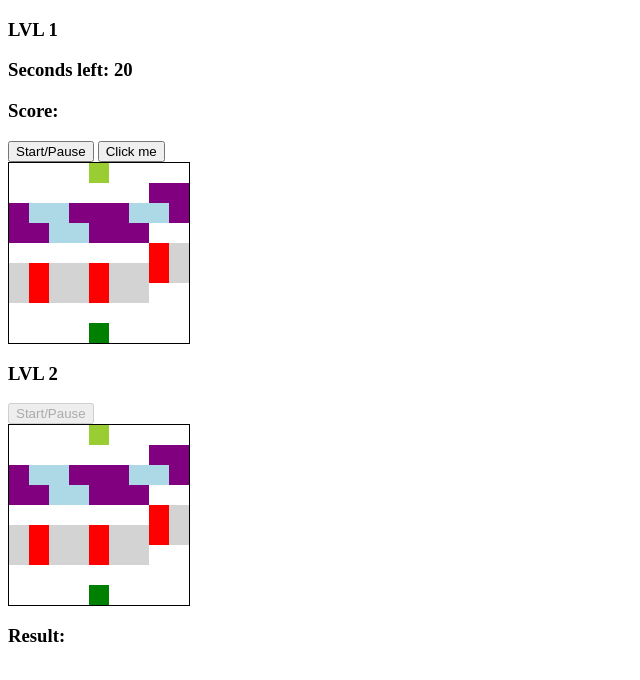
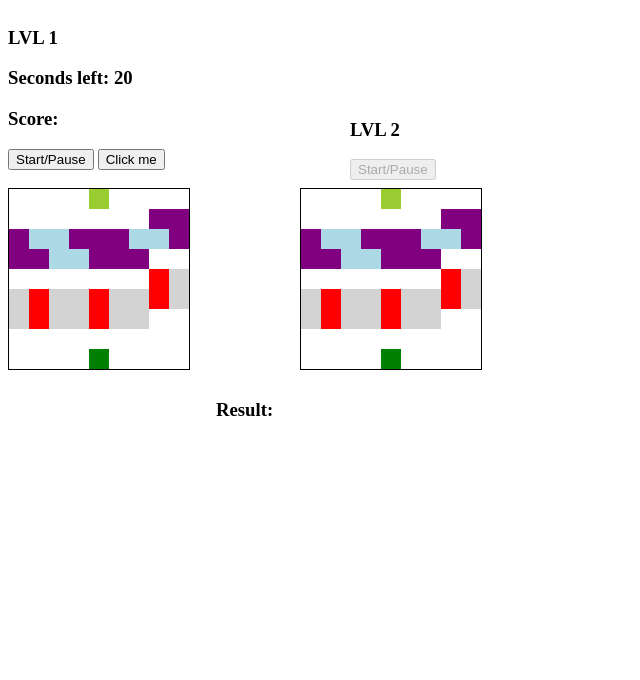
Before and after one commit to PawelGieldon/Game-JavaScript, a plain HTML site: page index.html in a window 1280 px wide. Shown: the whole page, without its empty margins (0-640 px from the left). Drawn offline with Linux system fonts and the light colour scheme.

Commit message:
Second commit

```diff
--- a/index.html
+++ b/index.html
@@ -105,10 +105,10 @@
 
     </div>
 
-    <header>
-        <h3>LVL 2</h3>
+    <div class="test">
+        <h3 class="testing">LVL 2</h3>
         <button class="Startbutton-lvl2">Start/Pause</button>
-    </header>
+    </div>
     <div class="grid2">
         <div></div>
         <div></div>
@@ -196,7 +196,7 @@
 
 
     </div>
-    <h3 >Result: <span class="result"></span></h3>
+    <h3 class="result2" >Result: <span class="result"></span></h3>
 
     <script src="app.js" charset="utf-8"></script>
 </body>
--- a/style.css
+++ b/style.css
@@ -5,7 +5,8 @@
 
 
 .grid {
-
+    position: absolute;
+    margin-top: 180px;
     border: 1px solid black;
     height: 180px;
     width: 180px;
@@ -20,15 +21,37 @@
 }
 
 
+.test {
+    position: absolute;
+    left: 350px;
+    top: 100px;
+
+}
+
+
+body {
+    display: flex;
+}
+
+.result2 {
+   position: absolute;
+   left: 216px;
+    top: 380px;
+
+}
+
+
 
 
 .grid2 {
-
+    position: absolute;
     border: 1px solid black;
     height: 180px;
     width: 180px;
     display: flex;
     flex-wrap: wrap;
+    left: 300px;
+    top: 188px;
 
 }
 
@@ -38,8 +61,6 @@
 }
 
 
-
-
 .ending-block {
     background-color: yellowgreen;
 }
@@ -47,6 +68,8 @@
 .starting-block {
     background-color: blue;
 }
+
+
 
 
 
```
